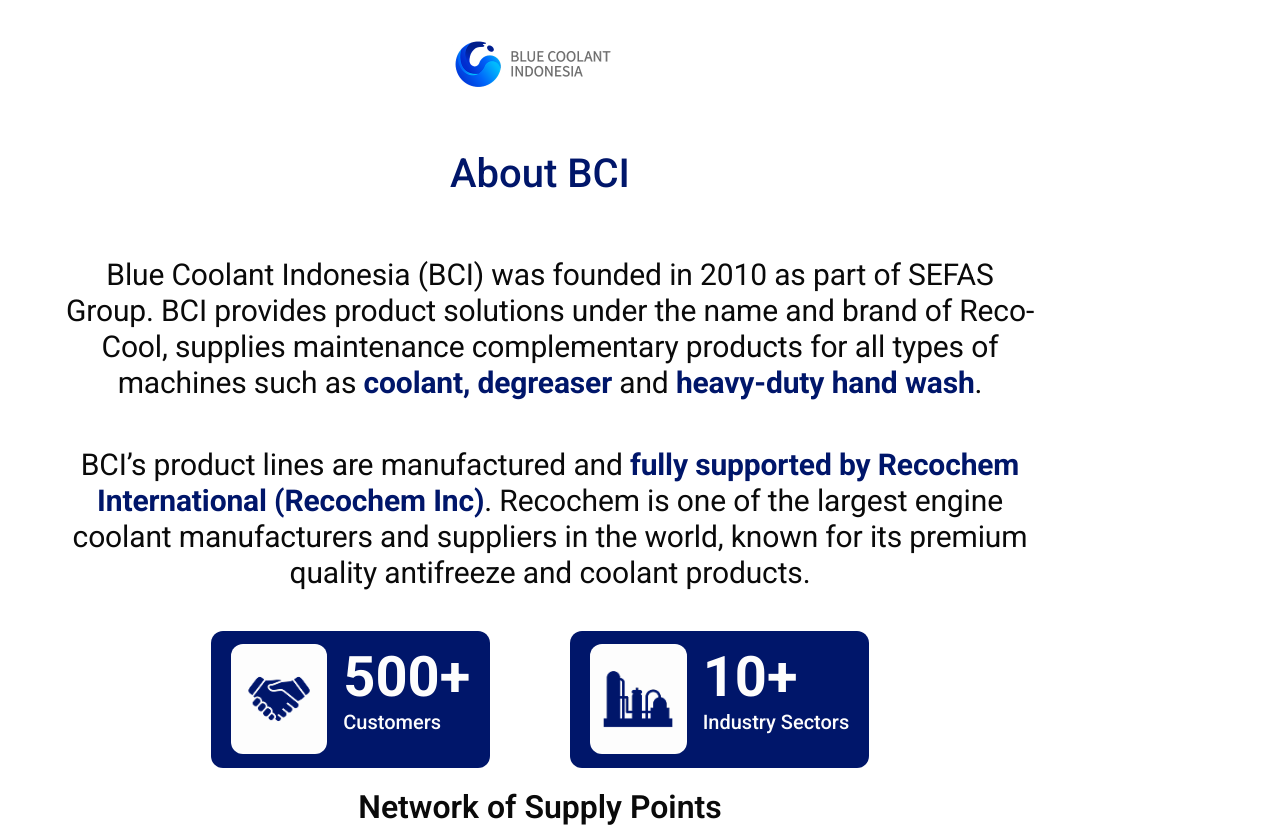
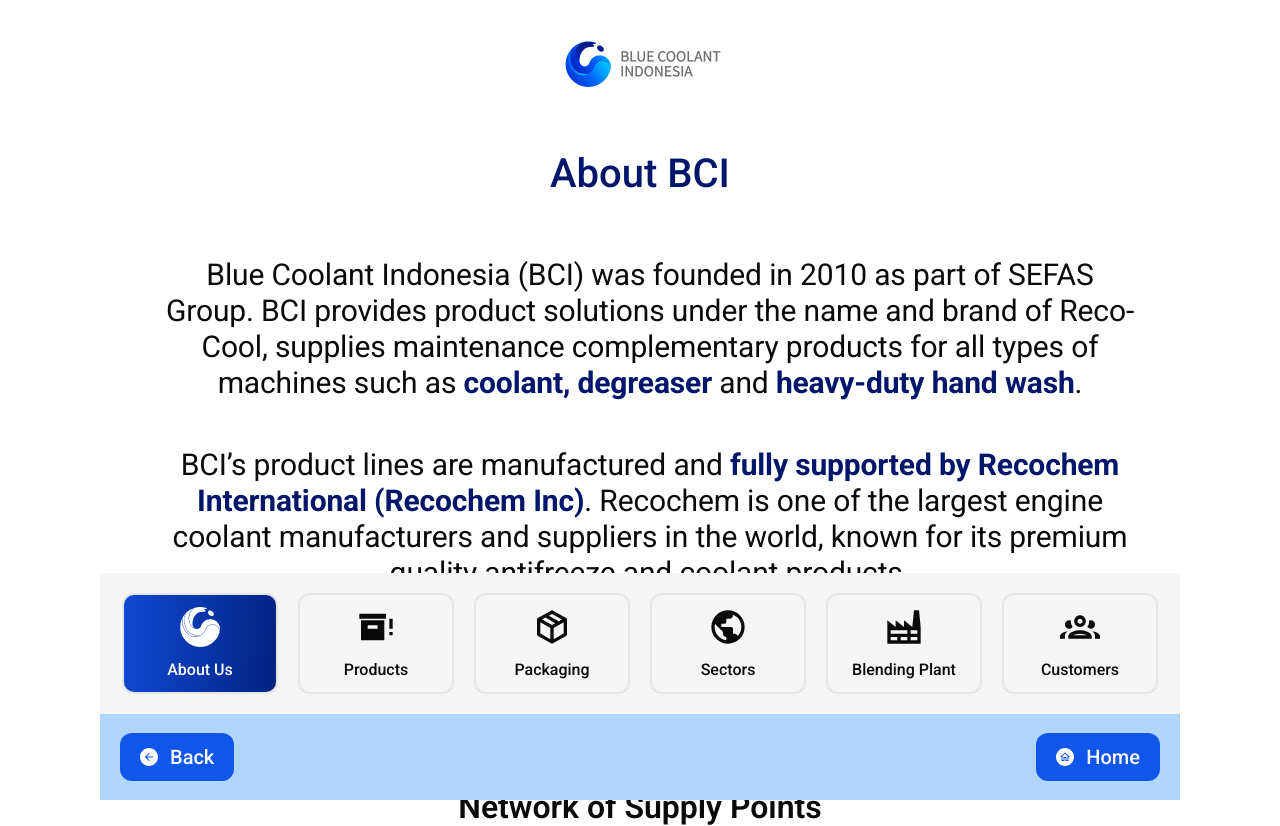
Before and after one commit to ipoy13/interactive_screen, a Laravel app: page /bci/about in a window 1280 px wide. Shown: the top 826 px of the page. Run offline with Laravel 12, Linux system fonts and the light colour scheme.

Commit message:
update fix footer

```diff
--- a/public/custom/custom-style.css
+++ b/public/custom/custom-style.css
@@ -61,6 +61,12 @@
     touch-action: none;
 }
 
+body {
+    display: flex;
+    flex-direction: column;
+    align-items: center;
+}
+
 body.contents {
     /* width: 2040px; */
     width: 100%;
@@ -217,6 +223,9 @@
 /* footer */
 .footer {
     position: fixed;
+    bottom: 0;
+    left: 50%;
+    transform: translateX(-50%);
     width: 1080px;
     z-index: 10;
 }
@@ -1456,10 +1465,11 @@
     }
     .footer {
         width: 100%;
+        left: 0;
+        transform: none;
     }
     .footer-gray {
         gap: 15px;
-        bottom: 0;
     }
     .body-container {
         width: 100%;
```
